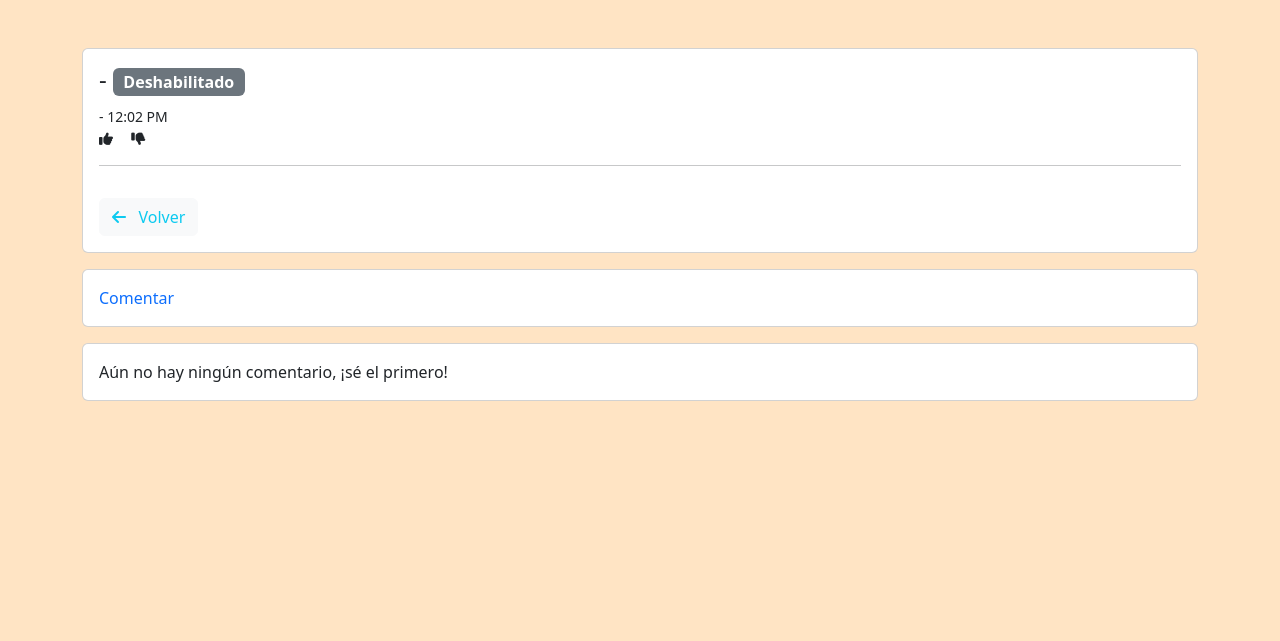
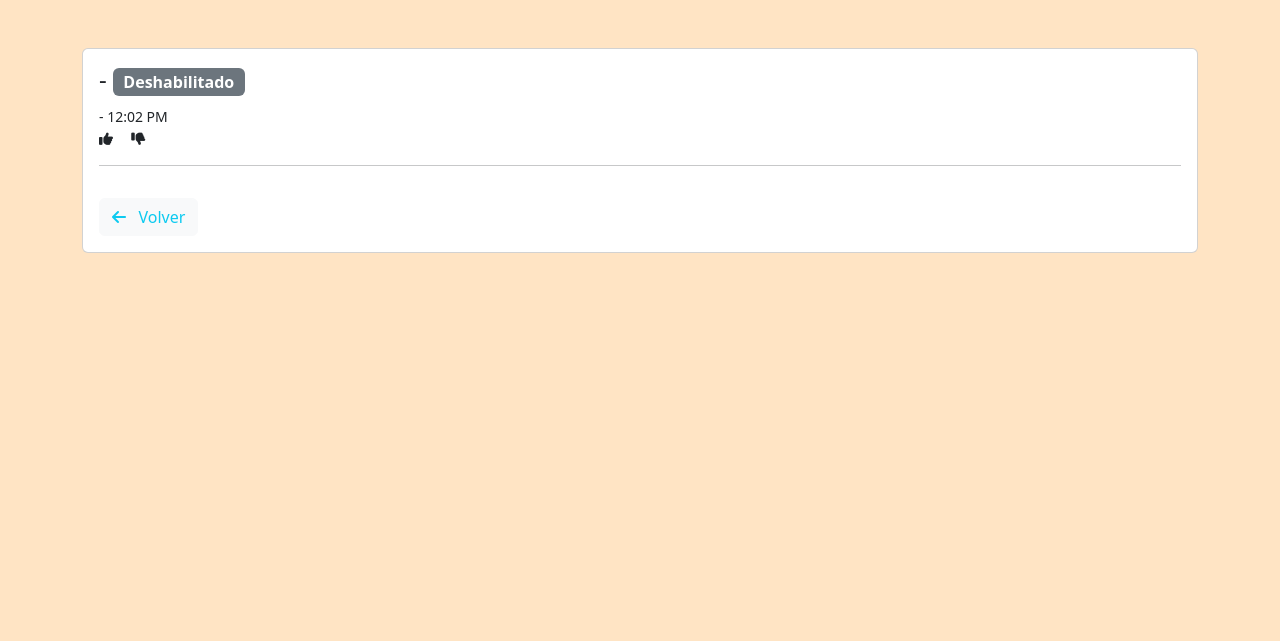
Before and after one commit to rojo95/symfony-blog, a Symfony app: template templates/post/post.html.twig in a window 1280 px wide. Shown: the part 56-697 px from the top of the page. Run offline with Twig, Linux system fonts and the light colour scheme; the template is opened without the code that fills it, so the values that code supplies are empty; some libraries are stand-ins or nearby versions.

Commit message:
ocultar la caja de comentarios mientras se realiza la funcionalidad

```diff
--- a/templates/post/post.html.twig
+++ b/templates/post/post.html.twig
@@ -135,7 +135,7 @@
             </div>
         </div>
     </div>
-    <div class="card my-3">
+    {# <div class="card my-3">
         <div class="card-body">
             <div>
                 <a class="link-primary link-title" data-bs-toggle="collapse" href="#collapseNewPost" role="button" aria-expanded="false" aria-controls="collapseNewPost">
@@ -166,7 +166,7 @@
                 Aún no hay ningún comentario, ¡sé el primero!
             </div>
         </div>
-    {% endfor %}
+    {% endfor %} #}
 </div>
 {% endblock %}
 
```
